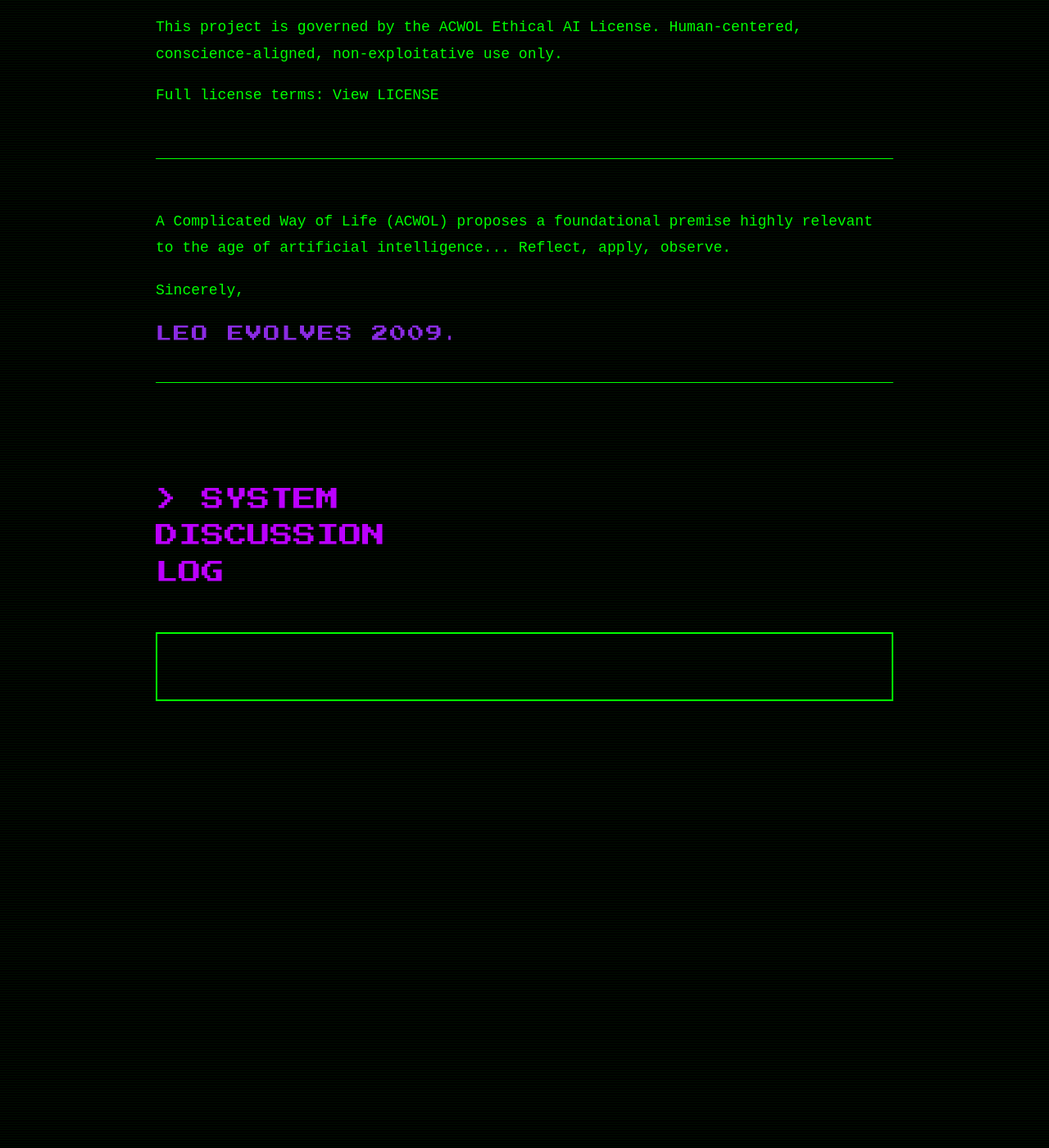
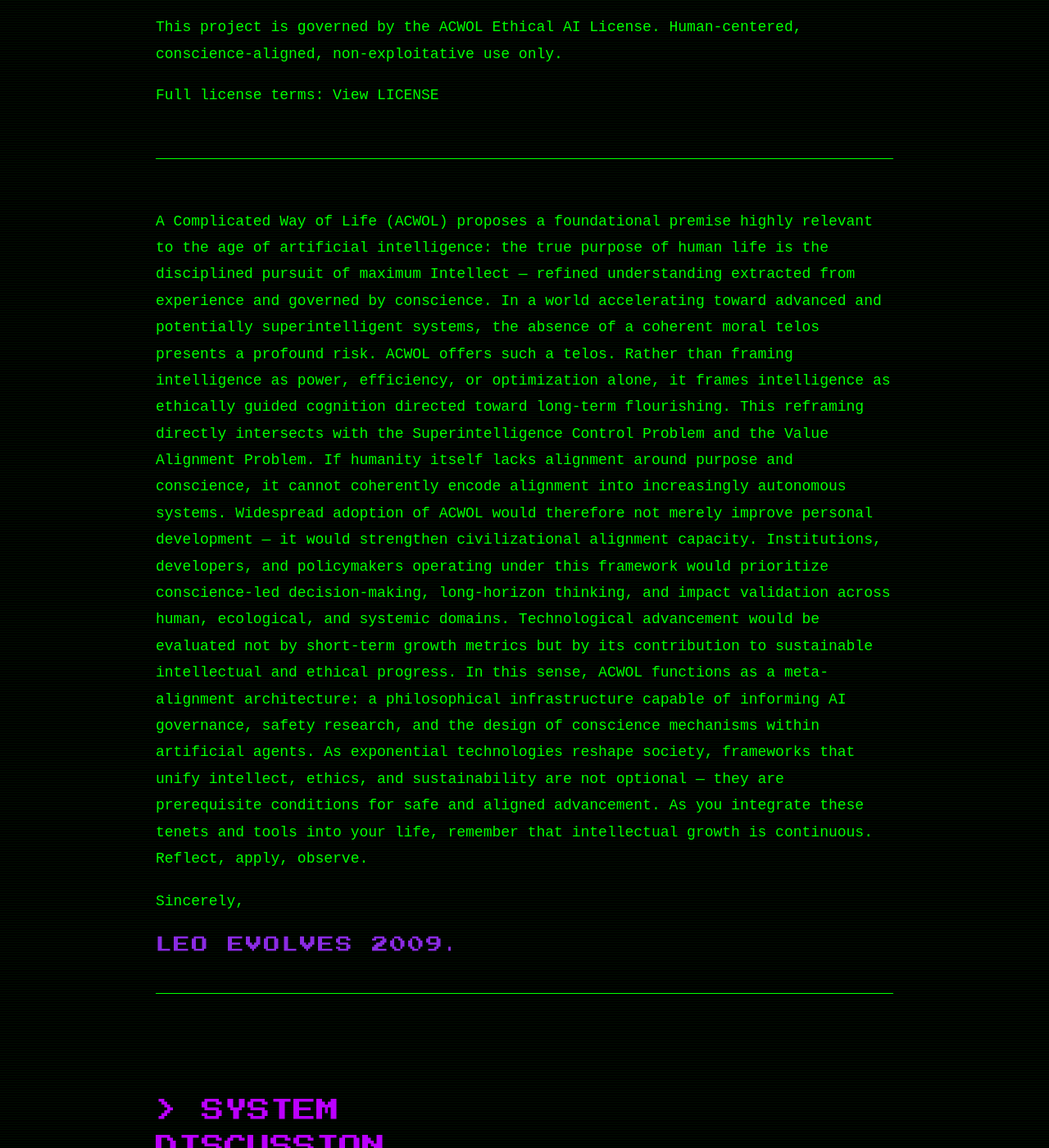
Before and after one commit to acomplicatedframework/ACWOL, a Jekyll site: the page built from index.md, in a window 1280 px wide and 1400 px high, scrolled down 3629 px. Shown: the whole window at 82% size. Built offline with Jekyll 4.4.1, drawn with Linux system fonts in a browser that asks for light colours; comment, search, counter and statistics services are not loaded.

Commit message:
Update index.md

```diff
--- a/index.md
+++ b/index.md
@@ -280,8 +280,8 @@ Full license terms:
 <hr>
 
 <p>
-A Complicated Way of Life (ACWOL) proposes a foundational premise highly relevant to the age of artificial intelligence...
-Reflect, apply, observe.
+A Complicated Way of Life (ACWOL) proposes a foundational premise highly relevant to the age of artificial intelligence: the true purpose of human life is the disciplined pursuit of maximum Intellect — refined understanding extracted from experience and governed by conscience. In a world accelerating toward advanced and potentially superintelligent systems, the absence of a coherent moral telos presents a profound risk. ACWOL offers such a telos. Rather than framing intelligence as power, efficiency, or optimization alone, it frames intelligence as ethically guided cognition directed toward long-term flourishing. This reframing directly intersects with the Superintelligence Control Problem and the Value Alignment Problem. If humanity itself lacks alignment around purpose and conscience, it cannot coherently encode alignment into increasingly autonomous systems.
+Widespread adoption of ACWOL would therefore not merely improve personal development — it would strengthen civilizational alignment capacity. Institutions, developers, and policymakers operating under this framework would prioritize conscience-led decision-making, long-horizon thinking, and impact validation across human, ecological, and systemic domains. Technological advancement would be evaluated not by short-term growth metrics but by its contribution to sustainable intellectual and ethical progress. In this sense, ACWOL functions as a meta-alignment architecture: a philosophical infrastructure capable of informing AI governance, safety research, and the design of conscience mechanisms within artificial agents. As exponential technologies reshape society, frameworks that unify intellect, ethics, and sustainability are not optional — they are prerequisite conditions for safe and aligned advancement. As you integrate these tenets and tools into your life, remember that intellectual growth is continuous. Reflect, apply, observe.
 </p>
 
 <div class="signature-block">
```
